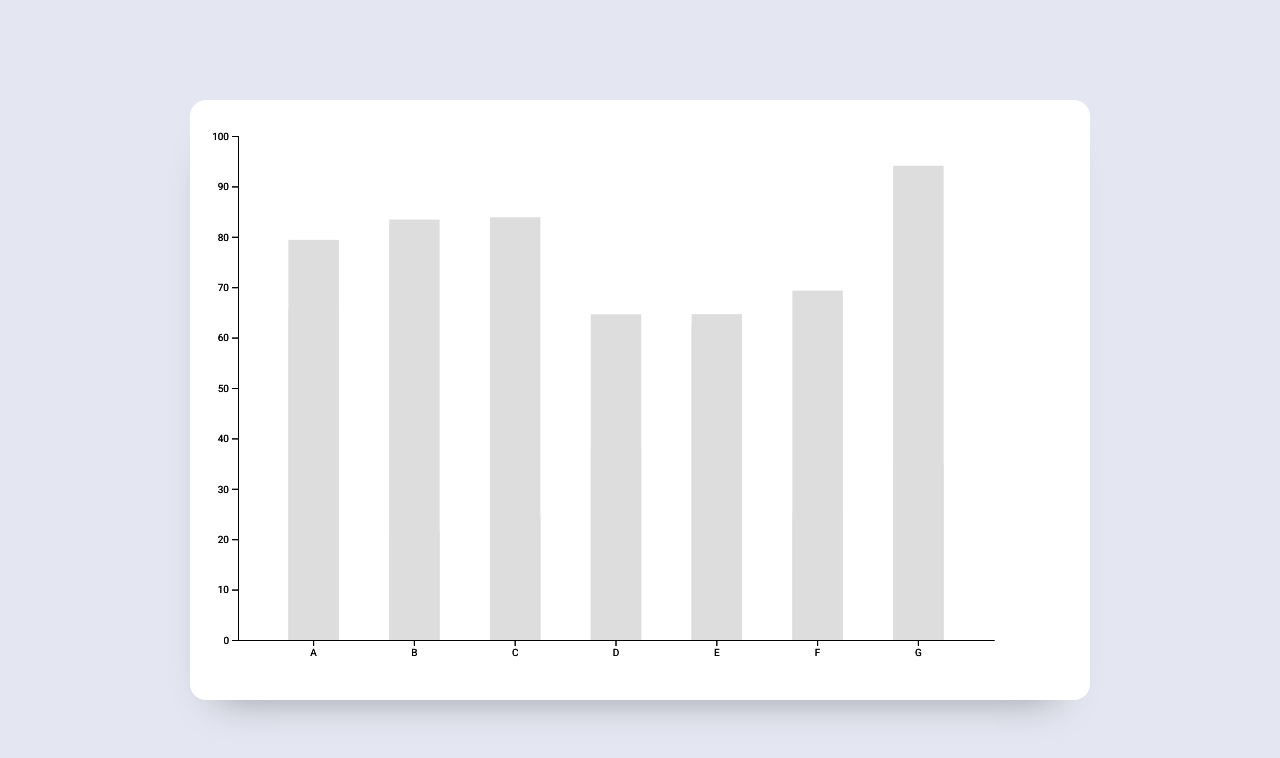
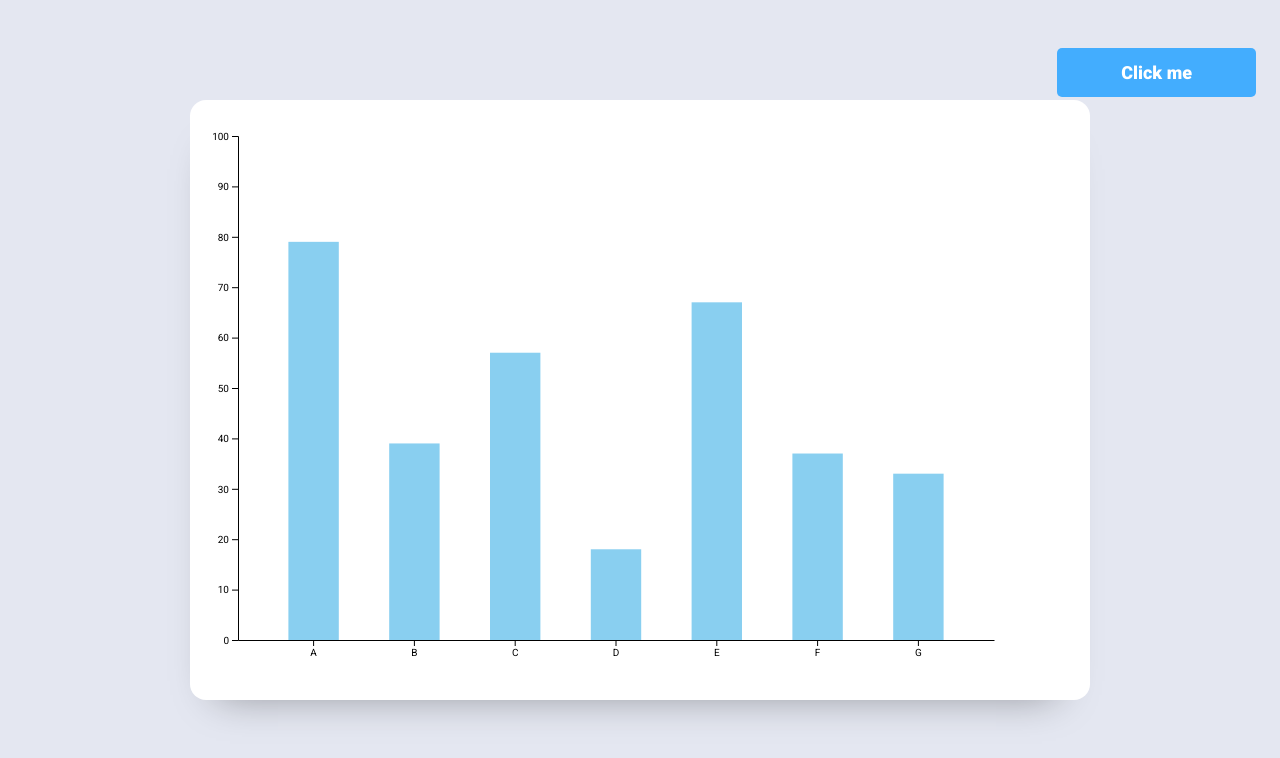
Before and after one commit to Inventor77/mydash, a React (Create React App) app: page /chart in a window 1280 px wide. Shown: the top 758 px of the page. Built offline with nearby package versions, Linux system fonts and the light colour scheme.

Commit message:
Randomizer button is added to chart page

```diff
--- a/src/components/BarChart/BarChart.jsx
+++ b/src/components/BarChart/BarChart.jsx
@@ -1,9 +1,9 @@
-import React, { useEffect, useRef } from 'react'
+import React, { useState, useEffect, useRef } from 'react'
 import * as d3 from "d3";
 import './BarChart.scss'
 
 function getRandomArbitrary(min, max) {
-    return Math.random() * (max - min) + min;
+    return Math.floor(Math.random() * (max - min)) + min;
 }
 
 const MARGIN = {
@@ -14,22 +14,13 @@ const MARGIN = {
 }
 
 function BarChart() {
+    const [random, setRandom] = useState(true);
     const chartRef = useRef();
 
-    useEffect(() => {
-        const DATA = [
-            { type: "A", value: getRandomArbitrary(5, 95) },
-            { type: "B", value: getRandomArbitrary(5, 95) },
-            { type: "C", value: getRandomArbitrary(5, 95) },
-            { type: "D", value: getRandomArbitrary(5, 95) },
-            { type: "E", value: getRandomArbitrary(5, 95) },
-            { type: "F", value: getRandomArbitrary(5, 95) },
-            { type: "G", value: getRandomArbitrary(5, 95) },
-        ]
-
+    function drawChart(DATA) {
         const width = parseInt(d3.select('.barChart__container').style('width')) - MARGIN.left - MARGIN.right;
         const height = parseInt(d3.select('.barChart__container').style('height')) - MARGIN.top - MARGIN.bottom;
-        console.log(width, height);
+
         const svg = d3.select(chartRef.current)
             .attr('width', width + MARGIN.left + MARGIN.right)
             .attr('height', height + MARGIN.top + MARGIN.bottom)
@@ -54,7 +45,7 @@ function BarChart() {
             .call(d3.axisLeft(yAxis))
 
         svg.append('g')
-            .attr('fill', '#ddd')
+            .attr('fill', '#89cff0')
             .selectAll('rect')
             .data(DATA)
             .join('rect')
@@ -62,11 +53,34 @@ function BarChart() {
             .attr('y', (d, i) => yAxis(d.value))
             .attr('height', d => yAxis(0) - yAxis(d.value))
             .attr('width', xAxis.bandwidth())
-    }, [])
+    }
+
+    useEffect(() => {
+        const DATA = [
+            { type: "A", value: getRandomArbitrary(5, 95) },
+            { type: "B", value: getRandomArbitrary(5, 45) },
+            { type: "C", value: getRandomArbitrary(5, 65) },
+            { type: "D", value: getRandomArbitrary(5, 25) },
+            { type: "E", value: getRandomArbitrary(5, 100) },
+            { type: "F", value: getRandomArbitrary(5, 50) },
+            { type: "G", value: getRandomArbitrary(5, 90) },
+        ]
+        console.table(DATA);
+        d3.select(chartRef.current).selectAll('*').remove();
+        drawChart(DATA);
+    }, [random])
     return (
         <div className='barChart__container'>
-            <svg ref={chartRef}>
+            <svg className='svg'
+                ref={chartRef}>
             </svg>
+            <div className="button__container">
+                <button
+                    className='button'
+                    onClick={() => setRandom(!random)}>
+                    Click me
+                </button>
+            </div>
         </div>
     )
 }
--- a/src/components/BarChart/BarChart.scss
+++ b/src/components/BarChart/BarChart.scss
@@ -1,7 +1,23 @@
 .barChart__container {
-    height:  600px;
-    width: 900px;
-    border-radius: 16px;
-    box-shadow: -4px 25px 40px -30px rgba(0, 0, 0, 0.4);
-    background: #fff;
+	height: 600px;
+	width: 900px;
+	border-radius: 16px;
+	box-shadow: -4px 25px 40px -30px rgba(0, 0, 0, 0.4);
+	background: #fff;
+	.button__container {
+        position: fixed;
+        top: 24px;
+        right: 24px;
+		.button {
+			margin-top: 24px;
+			background: #43adfe;
+			padding: 14px 64px;
+			font-size: 18px;
+			font-weight: 900;
+			color: #fff;
+			border: none;
+			border-radius: 5px;
+			cursor: pointer;
+		}
+	}
 }
```
